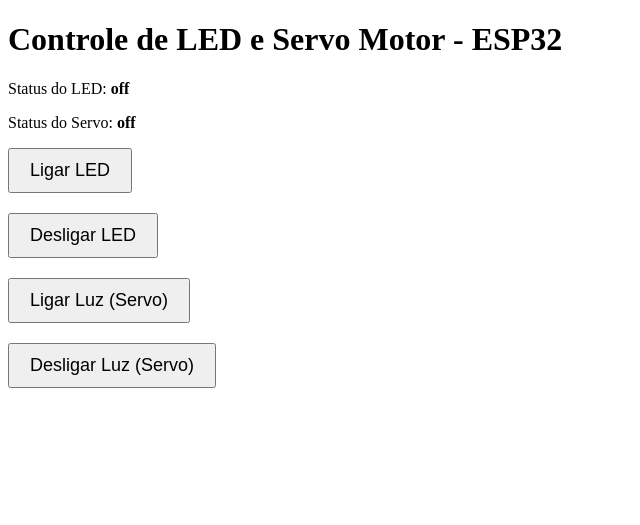
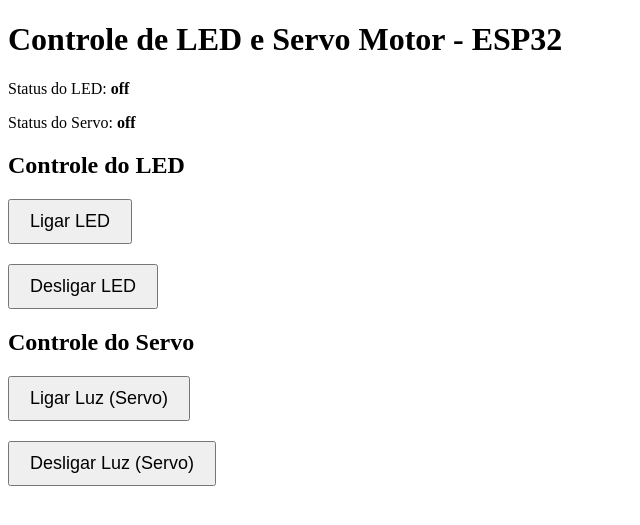
Before and after one commit to DevGabrielPortfolio/flask-esp, a Flask app: page / in a window 1280 px wide. Shown: the top 525 px of the page, without its empty margins (0-640 px from the left). Run offline with Flask 3, Linux system fonts and the light colour scheme.

Commit message:
Add files via upload

```diff
--- a/app.py
+++ b/app.py
@@ -13,19 +13,20 @@
 @app.route('/set_led_on')
 def set_led_on():
     led_state['status'] = 'on'
-    servo_state['status'] = 'on'  # Quando ligar a luz, o servo vai para 0°
     return redirect('/')
 
 @app.route('/set_led_off')
 def set_led_off():
     led_state['status'] = 'off'
-    servo_state['status'] = 'off'  # Quando desligar a luz, o servo vai para 180°
     return redirect('/')
 
 @app.route('/get_led_state')
 def get_led_state():
     # Retorna o estado atual do LED e do servo
-    return jsonify(led_state, servo_state)
+    if led_state['status'] == 'on':
+        return jsonify({"led_on": True, "servo_off": True})
+    else:
+        return jsonify({"led_off": True, "servo_on": True})
 
 @app.route('/set_servo_on')
 def set_servo_on():
--- a/templates/index.html
+++ b/templates/index.html
@@ -10,6 +10,7 @@
     <p>Status do LED: <strong>{{ led_status }}</strong></p>
     <p>Status do Servo: <strong>{{ servo_status }}</strong></p>
 
+    <h2>Controle do LED</h2>
     <form action="/set_led_on" method="get">
         <button type="submit" style="padding: 10px 20px; font-size: 18px;">Ligar LED</button>
     </form>
@@ -18,6 +19,7 @@
         <button type="submit" style="padding: 10px 20px; font-size: 18px;">Desligar LED</button>
     </form>
 
+    <h2>Controle do Servo</h2>
     <form action="/set_servo_on" method="get" style="margin-top: 20px;">
         <button type="submit" style="padding: 10px 20px; font-size: 18px;">Ligar Luz (Servo)</button>
     </form>
```
